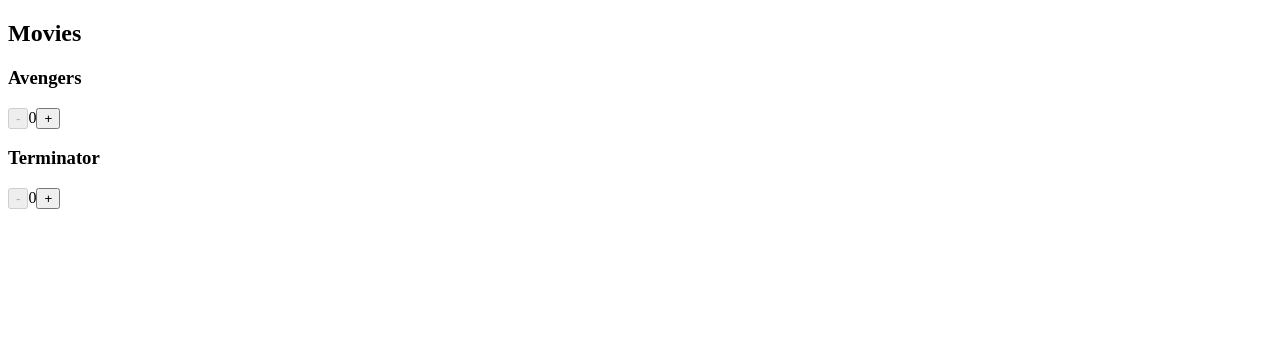
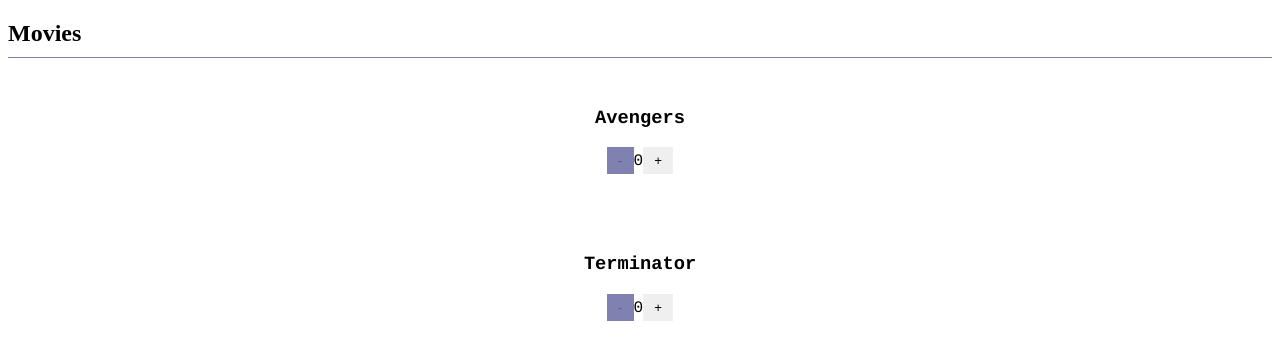
Before and after one commit to SaulRuizS/css-on-react, a React (Create React App) app: page / in a window 1280 px wide. Shown: the top 360 px of the page. Built offline with nearby package versions, Linux system fonts and the light colour scheme.

Commit message:
Styles addition

```diff
--- a/src/App.js
+++ b/src/App.js
@@ -1,6 +1,7 @@
 import React from "react";
 import Form from "./Form";
 import { Title } from "./Title";
+import { Theme } from "./Theme";
 
 const movies = [
   {
@@ -15,11 +16,11 @@
 
 export default function App() {
   return (
-    <div>
-      <h2>Movies</h2>
+    <Theme>
+      <Title>Movies</Title>
       {movies.map((movie) => (
         <Form movie={movie} />
       ))}
-    </div>
+    </Theme>
   );
 }
--- a/src/Form.js
+++ b/src/Form.js
@@ -1,27 +1,56 @@
 import React from "react";
+import styled from "styled-components";
+
+const StyledForm = styled.form`
+  font-family: courier;
+  margin: 0 50px 25px;
+  padding: 10px 25px 25px;
+  text-align: center;
+  transform: scale(1);
+  transition: transform 0.3s;
+
+  &:hover {
+    transform: scale(1.2);
+  }
+`;
+
+const StyledButton = styled.button`
+  cursor: pointer;
+  padding: 5px 10px;
+  border: 1px solid transparent;
+  transition: 0.15s border-color;
+
+  &:hover {
+    border-color: ${(p) => p.theme.color2};
+  }
+
+  &[disabled] {
+    background: ${(p) => p.theme.color2};
+  }
+`;
 
 export default function Form(props) {
   const [quantity, setQuantity] = React.useState(0);
   const { movie } = props;
 
   return (
-    <form>
+    <StyledForm>
       <h3>{movie.name}</h3>
-      <button
+      <StyledButton
         type="button"
         onClick={() => setQuantity(quantity - 1)}
         disabled={quantity <= 0}
       >
         -
-      </button>
+      </StyledButton>
       {quantity}
-      <button
+      <StyledButton
         type="button"
         onClick={() => setQuantity(quantity + 1)}
         disabled={quantity >= movie.available}
       >
         +
-      </button>
-    </form>
+      </StyledButton>
+    </StyledForm>
   );
 }
--- /dev/null
+++ b/src/Theme.js
@@ -0,0 +1,18 @@
+import { ThemeProvider } from "styled-components";
+
+const themes = {
+  avengers: {
+    bg: "#ceceff",
+    color: "#335",
+    color2: "rgba(5, 5, 100, 0.5)"
+  },
+  terminator: {
+    bg: "#ccffcc",
+    color: "#010",
+    color2: "rgba(50, 100, 50, 0.5)"
+  }
+};
+
+export const Theme = (props) => (
+  <ThemeProvider theme={themes["avengers"]}>{props.children}</ThemeProvider>
+);
--- a/src/Title.js
+++ b/src/Title.js
@@ -2,5 +2,5 @@
 
 export const Title = styled.h2`
   padding-bottom: 10px;
-  border-bottom: 1px solid blue;
+  border-bottom: 1px solid ${(p) => p.theme.color2};
 `;
```
